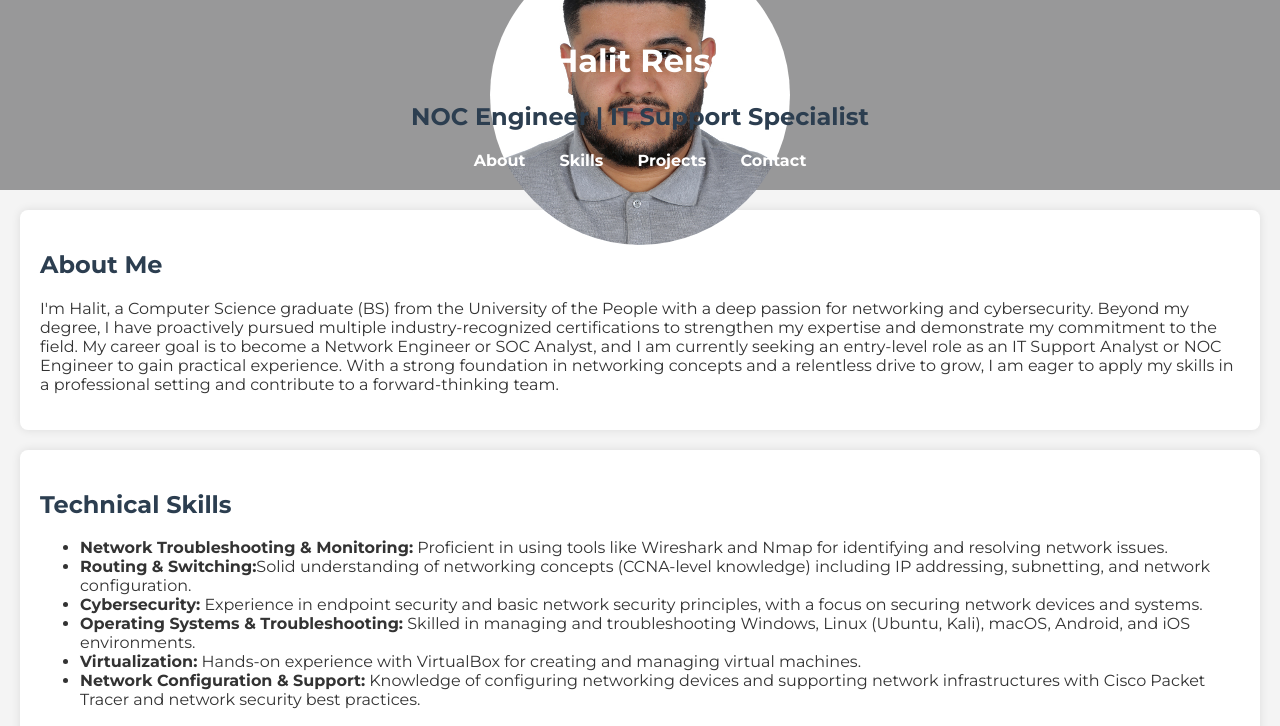
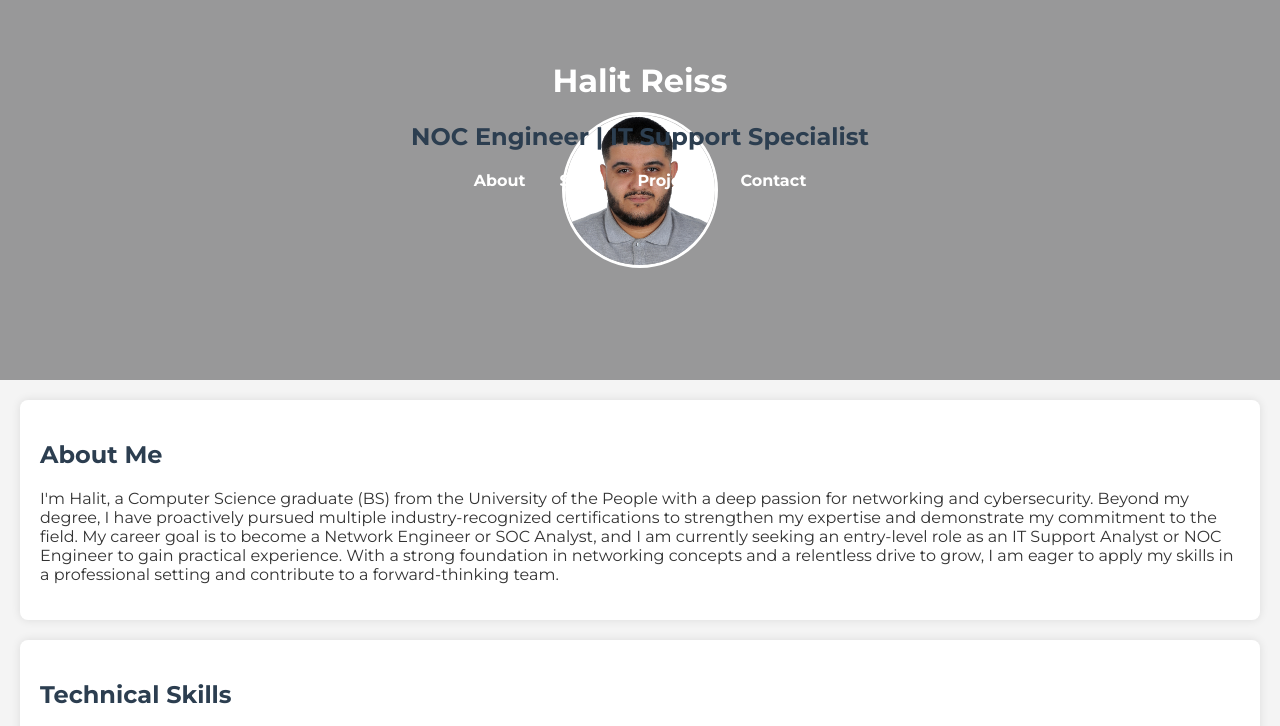
Before and after one commit to H-Reiss/Portfolio.github.io, a plain HTML site: page index.html in a window 1280 px wide. Shown: the top 726 px of the page. Drawn offline with Linux system fonts and the light colour scheme.

Commit message:
More changes

```diff
--- a/style.css
+++ b/style.css
@@ -11,9 +11,10 @@ body {
 header {
     background-color: #989899;
     color: white;
-    padding: 20px;
+    padding: 40px; /* Increase padding for more space */
     text-align: center;
     position: relative;
+    height: 300px; /* Ensure the header has enough height for the image */
 }
 
 .profile-img {
@@ -22,9 +23,10 @@ header {
     left: 50%;
     transform: translate(-50%, -50%);
     border-radius: 50%; /* Makes it circular */
-    width: 300px; /* Adjust the size of the image */
-    height: 300px; /* Keep it square for circular shape */
+    width: 150px; /* Adjust the size of the image */
+    height: 150px; /* Keep it square for circular shape */
     object-fit: cover; /* Ensures image doesn't stretch */
+    border: 3px solid white; /* Optional: adds a nice border around the image */
 }
 
 h1, h2, nav {
```
